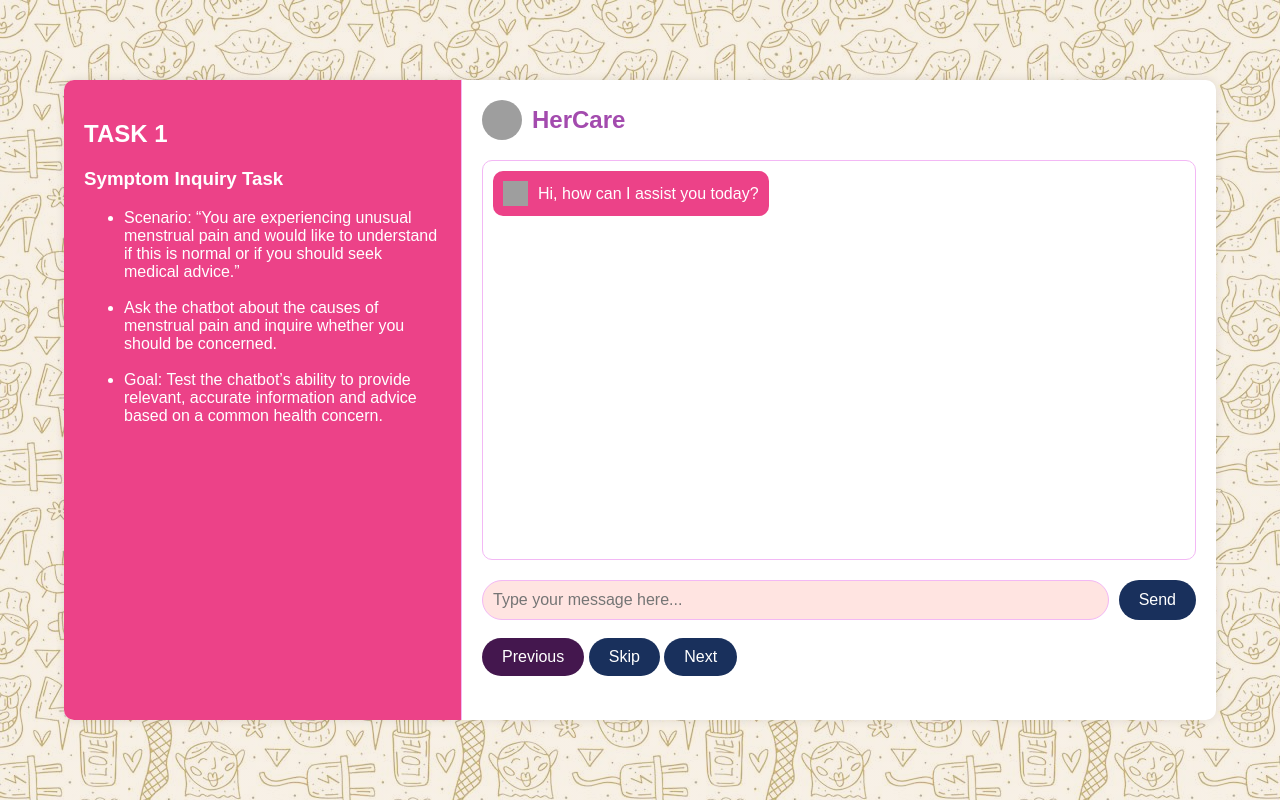
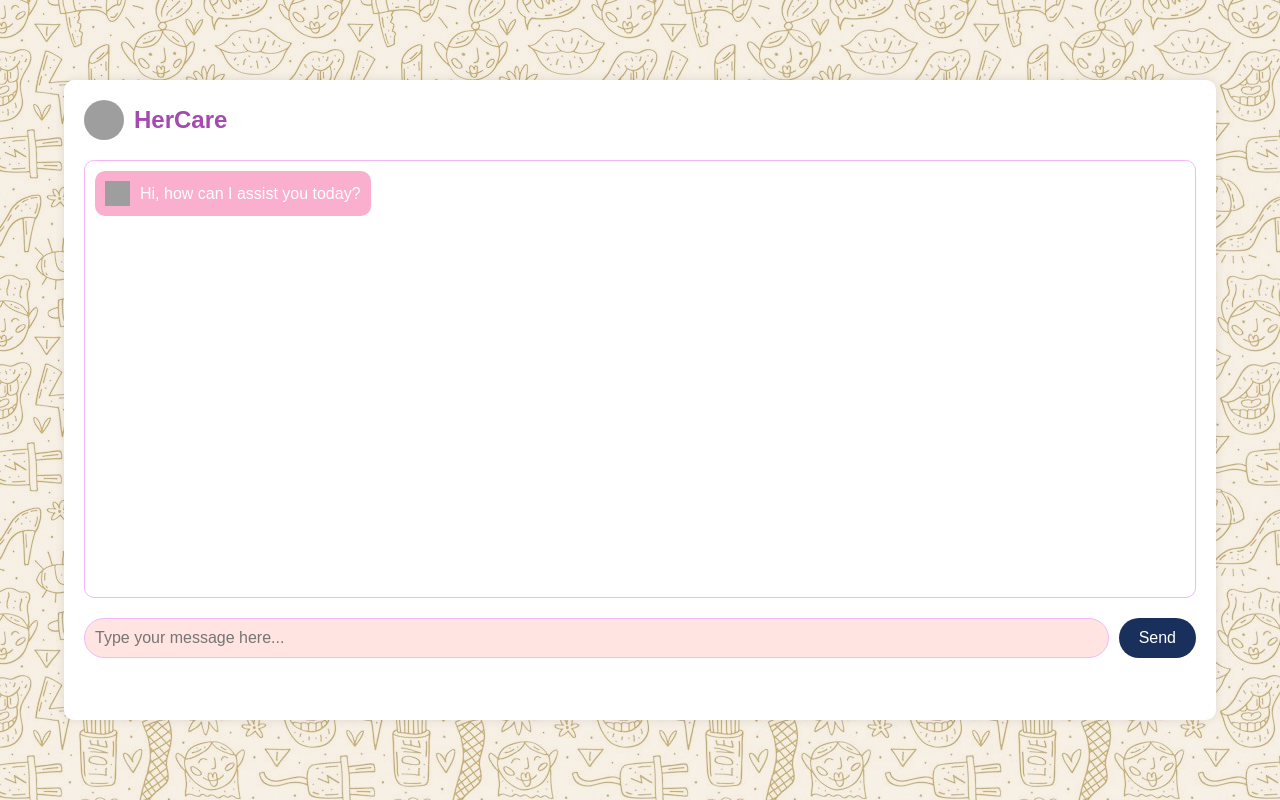
Before and after one commit to FarhanTahmid/HerCare, a Django app: template chatBot/templates/chatbot.html in a window 1280 px wide. Run offline with Django 5.2, Linux system fonts and the light colour scheme; the template is opened without the code that fills it, so the values that code supplies are empty; grey boxes are pictures that could not be loaded.

Commit message:
tasks removed

```diff
--- a/chatBot/templates/chatbot.html
+++ b/chatBot/templates/chatbot.html
@@ -132,7 +132,7 @@
         .assistant-message {
             text-align: left;
             color: #ffff;
-            background-color: #EC4288;
+            background-color: #faafce;
             animation: fadeIn 0.5s;
         }
 
@@ -216,7 +216,7 @@
 
 <body>
     <div class="main-container">
-        <div class="tasks">
+        <!-- <div class="tasks">
             <div id="task-1" class="task active">
                 <h2>TASK 1</h2>
                 <h3>Symptom Inquiry Task</h3>
@@ -282,7 +282,7 @@
                     </ul>
                 </p>
             </div>
-        </div>
+        </div> -->
         <div class="chat-container">
             <div class="chat-title">
                 <img src="https://cdn-icons-png.flaticon.com/512/194/194938.png" alt="Assistant Avatar">
@@ -299,11 +299,11 @@
                 <button type="submit">Send</button>
             </form>
             <br>
-            <div>
+            <!-- <div>
                 <button id="previousButton" disabled>Previous</button>
                 <button id="skipButton">Skip</button>
                 <button id="nextButton">Next</button>
-            </div>
+            </div> -->
         </div>
     </div>
 
```
